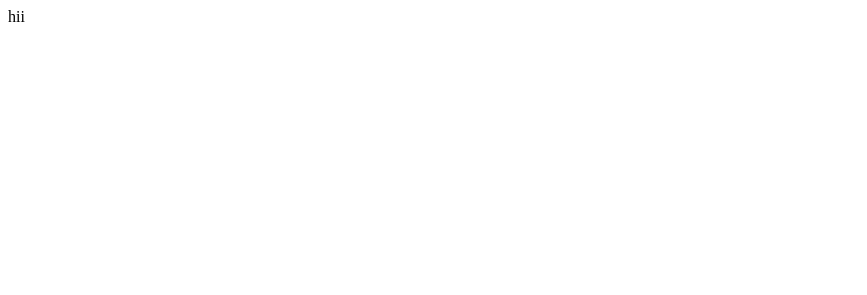
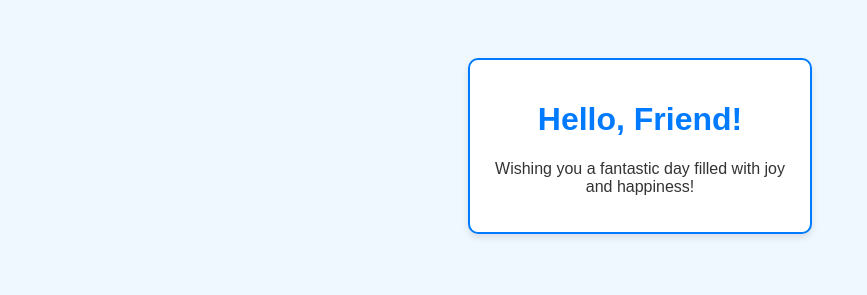
Before and after one commit to JayshreeR18/repotyr2, a plain HTML site: page index.html in a window 1280 px wide. Shown: the whole page, without its empty margins (0-867 px from the left). Drawn offline with Linux system fonts and the light colour scheme.

Commit message:
added code

```diff
--- a/index.html
+++ b/index.html
@@ -1 +1,37 @@
-hii
+<!DOCTYPE html>
+<html lang="en">
+<head>
+  <meta charset="UTF-8">
+  <meta name="viewport" content="width=device-width, initial-scale=1.0">
+  <title>Greeting Card</title>
+  <style>
+    body {
+      font-family: Arial, sans-serif;
+      background-color: #f0f8ff;
+      text-align: center;
+      padding: 50px;
+    }
+    .card {
+      background-color: #ffffff;
+      border: 2px solid #007bff;
+      border-radius: 10px;
+      padding: 20px;
+      width: 300px;
+      margin: auto;
+      box-shadow: 0 4px 6px rgba(0, 0, 0, 0.1);
+    }
+    h1 {
+      color: #007bff;
+    }
+    p {
+      color: #333;
+    }
+  </style>
+</head>
+<body>
+  <div class="card">
+    <h1>Hello, Friend!</h1>
+    <p>Wishing you a fantastic day filled with joy and happiness!</p>
+  </div>
+</body>
+</html>
```
